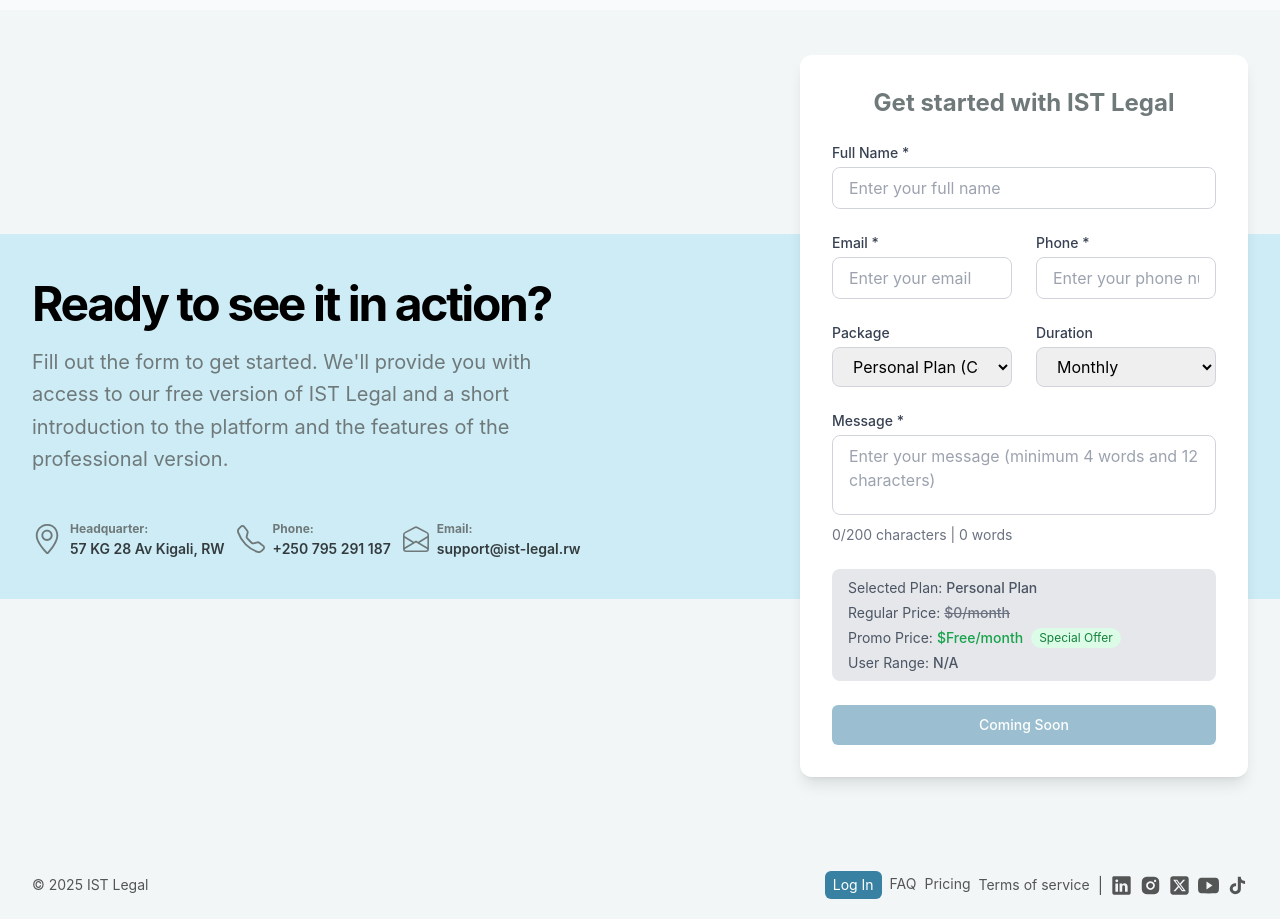
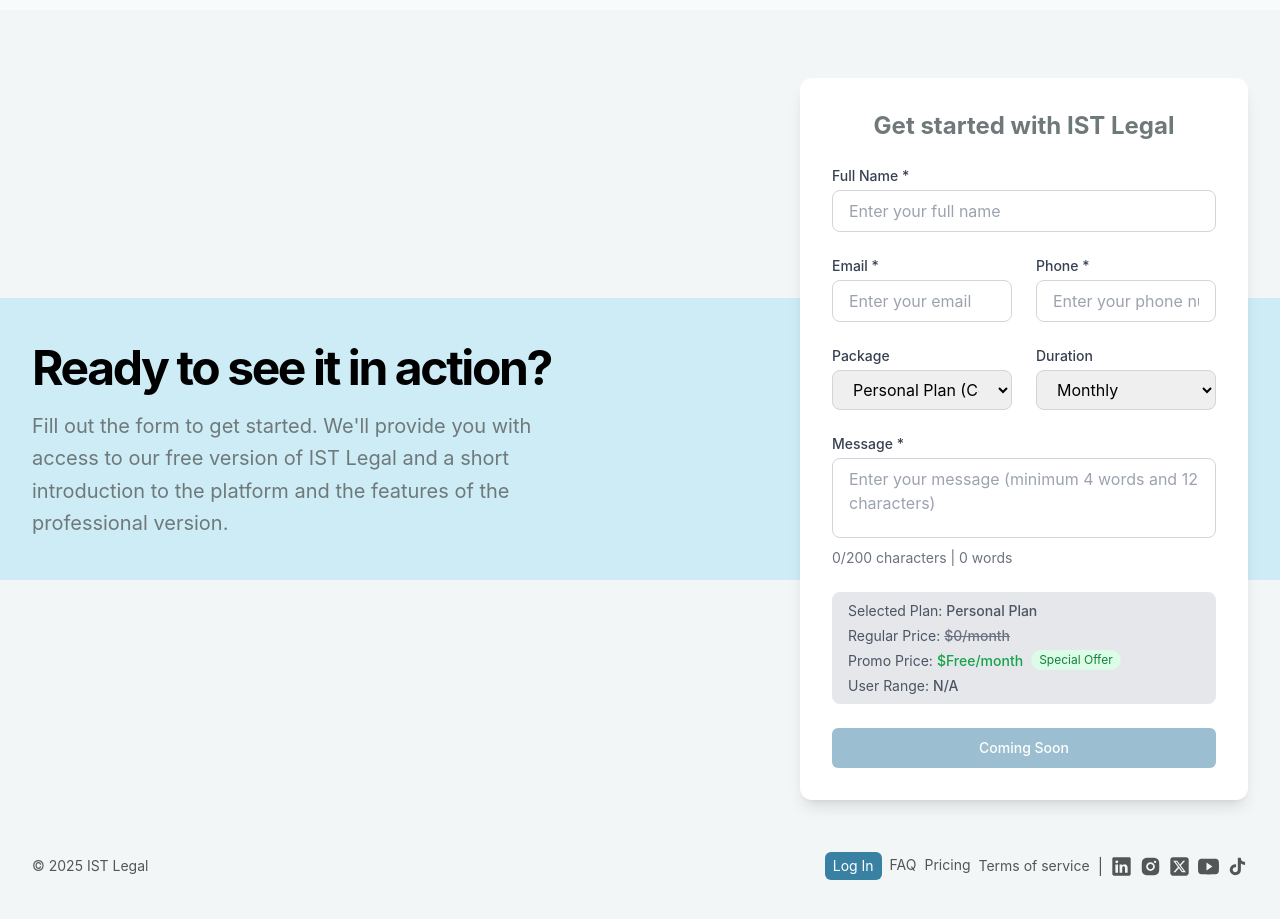
Before and after one commit to aryaristote/ist-eu-website, a Next.js app: page / in a window 1280 px wide. Shown: the part 4960-5879 px from the top of the page. Built offline with nearby package versions, Linux system fonts and the light colour scheme.

Commit message:
remove contact form and chat popup

```diff
--- a/app/components/Navbar.js
+++ b/app/components/Navbar.js
@@ -75,7 +75,7 @@
               </button>
             </Fade>
             <Fade delay={400} triggerOnce>
-              <Button className="primary-btn desktop-only">
+              <Button className="primary-btn">
                 <Link href="https://istlegal.rw/" className="px-0 md:px-2">
                   {t("login")}
                 </Link>
--- a/app/components/ScrollToTop.js
+++ b/app/components/ScrollToTop.js
@@ -35,7 +35,7 @@
       {isVisible && (
         <Button
           onClick={scrollToTop}
-          className="fixed bottom-32 right-8 z-50 p-2 primary-btn rounded-full animate-bounce-slow"
+          className="fixed bottom-2 right-2 z-50 p-2 primary-btn rounded-full animate-bounce-slow"
           aria-label="Scroll to top"
         >
           <HiMiniArrowUp className="h-5 w-5" />
--- a/app/layout.js
+++ b/app/layout.js
@@ -9,24 +9,11 @@
 export default function RootLayout({ children }) {
   return (
     <html lang="en">
-    <head>
+      <head>
         <Head></Head>
-    </head>
+      </head>
       <body>
         <Layout>{children}</Layout>
-        <Script id="tawk-script" strategy="lazyOnload">
-          {`
-            var Tawk_API=Tawk_API||{}, Tawk_LoadStart=new Date();
-            (function(){
-              var s1=document.createElement("script"),s0=document.getElementsByTagName("script")[0];
-              s1.async=true;
-              s1.src='https://embed.tawk.to/674d880a2480f5b4f5a6a23b/1ie3dmqu1';
-              s1.charset='UTF-8';
-              s1.setAttribute('crossorigin','*');
-              s0.parentNode.insertBefore(s1,s0);
-            })();
-          `}
-        </Script>
       </body>
     </html>
   );
--- a/app/sections/ContactForm.js
+++ b/app/sections/ContactForm.js
@@ -237,29 +237,6 @@
             <p className="text-muted-foreground md:text-xl/relaxed text-left">
               {t("contact-form.text")}
             </p>
-            <div className="pt-8 flex flex-col md:flex-row gap-3 text-muted-foreground">
-              <div className="flex flex-row items-center align-center gap-2">
-                <SlLocationPin className="font-bold" size={30} />
-                <div className="flex flex-col">
-                  <span className="text-[12px]"><b>{t("contact-form.qg")}: </b></span>
-                  <span className="text-black font-semibold opacity-75 text-[14px]">57 KG 28 Av Kigali, RW</span>
-                </div>
-              </div>
-              <div className="flex flex-row items-center align-center gap-2">
-                <BsTelephone className="font-bold" size={28} />
-                <div className="flex flex-col">
-                  <span className="text-[12px]"><b>{t("contact-form.phone")}: </b></span>
-                  <span className="text-black font-semibold opacity-75 text-[14px]">+250 795 291 187</span>
-                </div>
-              </div>
-              <div className="flex flex-row items-center align-center gap-2">
-                <BsEnvelopeOpen className="font-bold" size={26} />
-                <div className="flex flex-col">
-                  <span className="text-[12px]"><b>{t("contact-form.email")}: </b></span>
-                  <span className="text-black font-semibold opacity-75 text-[14px]">support@ist-legal.rw</span>
-                </div>
-              </div>
-            </div>
           </div>
           <div className="relative w-full lg:w-1/2 h-full">
             <Reveal keyframes={fadeIn} delay={200} duration={1000} triggerOnce>
@@ -289,7 +266,7 @@
   }
 
   return (
-    <section id="contact" className="section mt-12 md:mt-20 xl:0 lg:mt-28">
+    <section id="contact" className="section mt-12 md:mt-40 xl:0 lg:mt-44">
       <Reveal keyframes={fadeIn} delay={200} duration={1000} triggerOnce>
         <div className="pb-12 lg:pb-0 bg-[#cdecf6]">
           <div className="container flex flex-col lg:flex-row items-center justify-between gap-0 xl:gap-24">
@@ -300,29 +277,6 @@
               <p className="text-muted-foreground md:text-xl/relaxed text-left">
                 {t("contact-form.text")}
               </p>
-              <div className="pt-8 flex flex-col md:flex-row gap-3 text-muted-foreground">
-                <div className="flex flex-row items-center align-center gap-2">
-                  <SlLocationPin className="font-bold" size={30} />
-                  <div className="flex flex-col">
-                    <span className="text-[12px]"><b>{t("contact-form.qg")}: </b></span>
-                    <span className="text-black font-semibold opacity-75 text-[14px]">57 KG 28 Av Kigali, RW</span>
-                  </div>
-                </div>
-                <div className="flex flex-row items-center align-center gap-2">
-                  <BsTelephone className="font-bold" size={28} />
-                  <div className="flex flex-col">
-                    <span className="text-[12px]"><b>{t("contact-form.phone")}: </b></span>
-                    <span className="text-black font-semibold opacity-75 text-[14px]">+250 795 291 187</span>
-                  </div>
-                </div>
-                <div className="flex flex-row items-center align-center gap-2">
-                  <BsEnvelopeOpen className="font-bold" size={26} />
-                  <div className="flex flex-col">
-                    <span className="text-[12px]"><b>{t("contact-form.email")}: </b></span>
-                    <span className="text-black font-semibold opacity-75 text-[14px]">support@ist-legal.rw</span>
-                  </div>
-                </div>
-              </div>
             </div>
             <div className="relative w-full lg:w-1/2 h-full">
               <Reveal
@@ -351,9 +305,8 @@
                           name="fullName"
                           value={formData.fullName}
                           onChange={handleInputChange}
-                          className={`w-full px-4 py-2 border rounded-lg focus:ring-2 focus:ring-[#3981a2] outline-none focus:border-transparent ${
-                            errors.fullName ? 'border-red-500' : 'border-gray-300'
-                          }`}
+                          className={`w-full px-4 py-2 border rounded-lg focus:ring-2 focus:ring-[#3981a2] outline-none focus:border-transparent ${errors.fullName ? 'border-red-500' : 'border-gray-300'
+                            }`}
                           placeholder="Enter your full name"
                         />
                         {errors.fullName && (
@@ -371,9 +324,8 @@
                             name="email"
                             value={formData.email}
                             onChange={handleInputChange}
-                            className={`w-full px-4 py-2 border rounded-lg focus:ring-2 focus:ring-[#3981a2] outline-none focus:border-transparent ${
-                              errors.email ? 'border-red-500' : 'border-gray-300'
-                            }`}
+                            className={`w-full px-4 py-2 border rounded-lg focus:ring-2 focus:ring-[#3981a2] outline-none focus:border-transparent ${errors.email ? 'border-red-500' : 'border-gray-300'
+                              }`}
                             placeholder="Enter your email"
                           />
                           {errors.email && (
@@ -390,9 +342,8 @@
                             name="phone"
                             value={formData.phone}
                             onChange={handleInputChange}
-                            className={`w-full px-4 py-2 border rounded-lg focus:ring-2 focus:ring-[#3981a2] outline-none focus:border-transparent ${
-                              errors.phone ? 'border-red-500' : 'border-gray-300'
-                            }`}
+                            className={`w-full px-4 py-2 border rounded-lg focus:ring-2 focus:ring-[#3981a2] outline-none focus:border-transparent ${errors.phone ? 'border-red-500' : 'border-gray-300'
+                              }`}
                             placeholder="Enter your phone number"
                           />
                           {errors.phone && (
@@ -451,9 +402,8 @@
                           value={formData.message}
                           onChange={handleInputChange}
                           rows={4}
-                          className={`resize-none w-full h-20 px-4 py-2 border rounded-lg focus:ring-2 focus:ring-[#3981a2] outline-none focus:border-transparent ${
-                            errors.message ? 'border-red-500' : 'border-gray-300'
-                          }`}
+                          className={`resize-none w-full h-20 px-4 py-2 border rounded-lg focus:ring-2 focus:ring-[#3981a2] outline-none focus:border-transparent ${errors.message ? 'border-red-500' : 'border-gray-300'
+                            }`}
                           placeholder="Enter your message (minimum 4 words and 12 characters)"
                         />
                         {errors.message && (
@@ -516,9 +466,8 @@
                         <Button
                           type="submit"
                           disabled={isSubmitting || formData.planTitle === "Personal Plan"}
-                          className={`w-full primary-btn py-4 h-10 rounded-lg flex items-center justify-center ${
-                            formData.planTitle === "Personal Plan" ? 'bg-gray-300 cursor-not-allowed text-gray-600' : ''
-                          }`}
+                          className={`w-full primary-btn py-4 h-10 rounded-lg flex items-center justify-center ${formData.planTitle === "Personal Plan" ? 'bg-gray-300 cursor-not-allowed text-gray-600' : ''
+                            }`}
                         >
                           {formData.planTitle === "Personal Plan" ? (
                             "Coming Soon"
--- a/app/sections/Hero.js
+++ b/app/sections/Hero.js
@@ -29,15 +29,15 @@
 
   return (
     <section className="section hero-section overflow-hidden">
-      <div className="max-w-7xl mx-auto px-4 sm:px-6 lg:px-8 grid gap-6 lg:grid-cols-2 lg:gap-12 pt-[80px] md:pt-[90px] lg:pt-[100px]">
+      <div className="max-w-7xl mx-auto px-4 sm:px-6 lg:px-8 grid gap-6 lg:grid-cols-2 lg:gap-12 pt-[20px] md:pt-[90px] lg:pt-[100px]">
         <div className="flex flex-col justify-center">
           <div className="space-y-3 mt-24 md:mt-0">
             <motion.div initial="hidden" animate="visible" variants={fadeIn} >
               <div className="space-y-5 sm:space-y-3">
-                <h1 className="text-3xl font-bold tracking-tighter text-left md:text-5xl xl:text-[4.15rem] break-words">
+                <h1 className="text-3xl font-bold tracking-tighter text-center md:text-left md:text-5xl xl:text-[4.15rem] break-words">
                   {t("home.heading")}
                 </h1>
-                <p className="max-w-lg text-muted-foreground text-left text-[12px] sm:text-[16px]">
+                <p className="max-w-lg text-muted-foreground text-center md:text-left text-[12px] sm:text-[16px]">
                   {t("home.text")}
                 </p>
               </div>
@@ -65,7 +65,7 @@
               <VideoComponent />
             </div>
           </motion.div>
-          <div className="flex flex-row align-start justify-start gap-2 pb-20 md:pb-0">
+          <div className="flex flex-row align-start justify-start gap-2 pb-5 md:pb-0">
             <Button className="block md:hidden lg:hidden xl:hidden  h-8 px-4 py-2 sm:h-7 sm:px-3 sm:rounded-md lg:h-10 lg:px-5 lg:rounded-md lg:text-base primary-btn">
               <Link href="https://istlegal.rw/" className="outline-none">
                 {t("login")}
```
